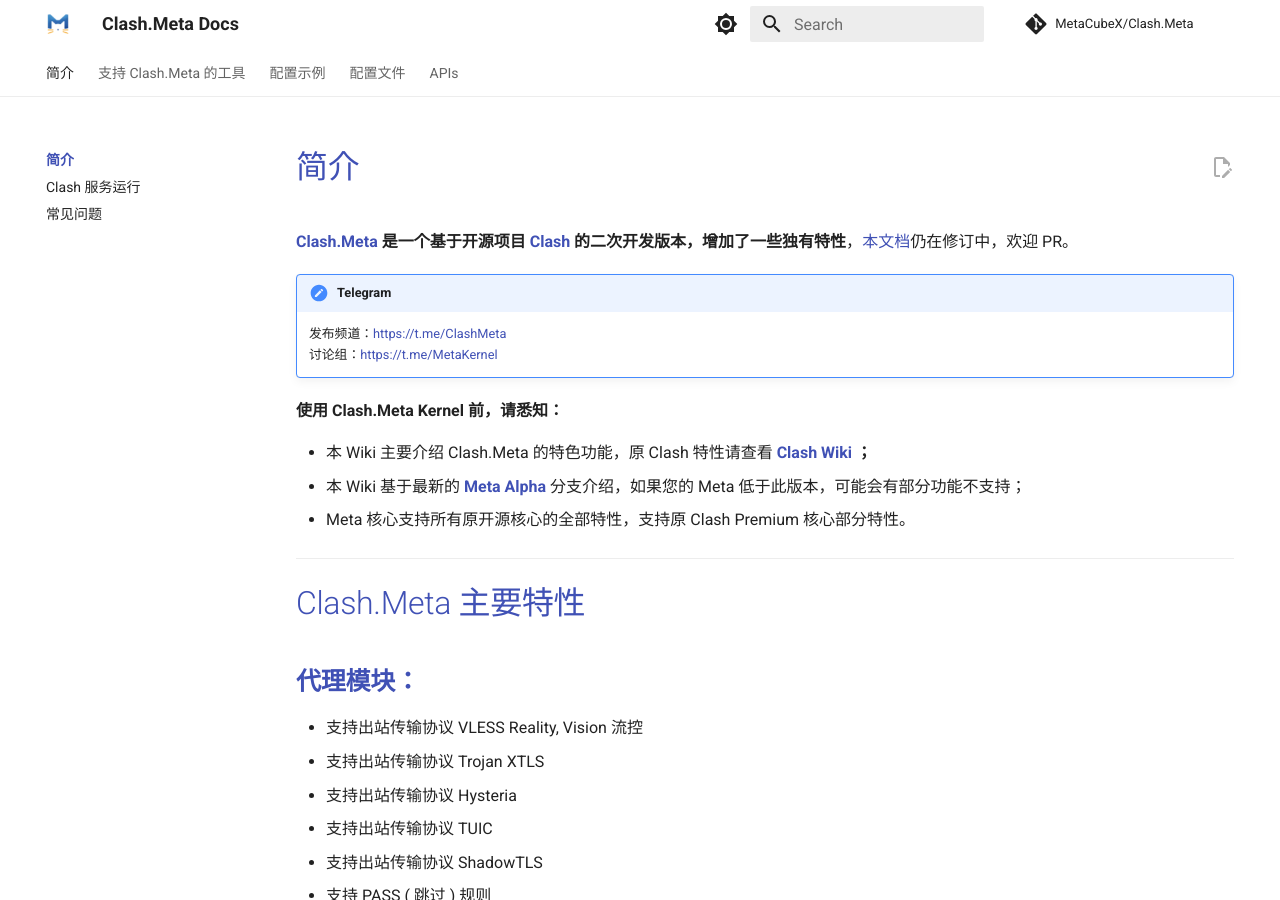
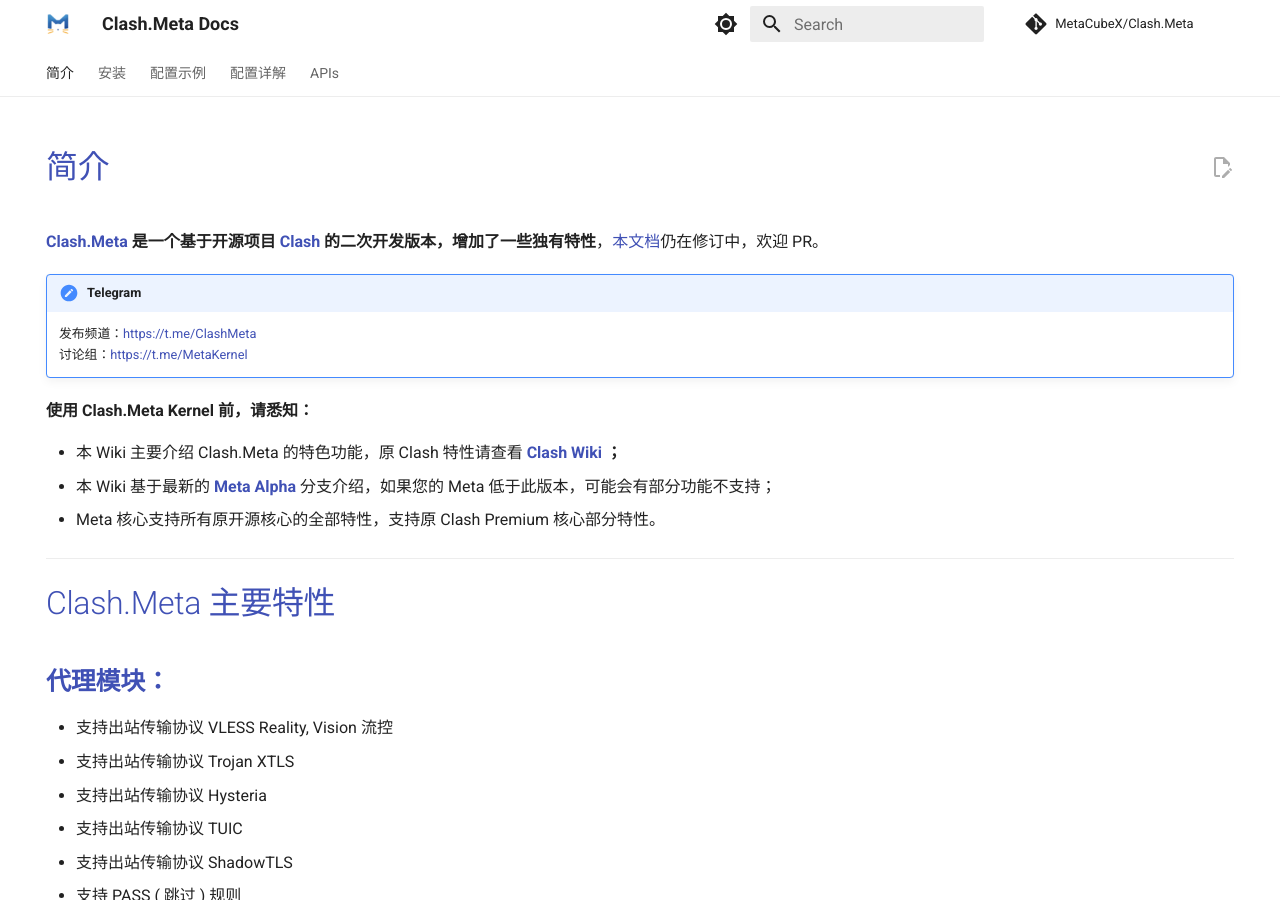
Before and after one commit to MetaCubeX/Meta-Docs, an MkDocs documentation site: the page built from docs/index.md, in a window 1280 px wide and 900 px high. Built offline with MkDocs 1.6.1 and Material for MkDocs 9.7.7, drawn with Linux system fonts in a browser that asks for light colours; comment, search, counter and statistics services are not loaded.

Commit message:
fix modify  time

```diff
--- a/docs/index.md
+++ b/docs/index.md
@@ -1,6 +1,6 @@
 ---
 hide:
-  # - navigation
+  - navigation
   - toc
 ---
 # 简介
--- a/mkdocs.yml
+++ b/mkdocs.yml
@@ -17,7 +17,8 @@ extra:
 plugins:
   - search
   - awesome-pages
-  - git-revision-date
+  - git-revision-date-localized:
+      locale: zh
 theme:
   name: material
   logo: assets/logo.webp
@@ -57,14 +58,12 @@ theme:
 markdown_extensions:
   - pymdownx.highlight:
       anchor_linenums: true
-  - pymdownx.superfences
   - toc:
       permalink: true
       toc_depth: 3
       anchorlink: true
   - admonition
   - pymdownx.details
-  - pymdownx.superfences
   - pymdownx.critic
   - pymdownx.caret
   - pymdownx.keys
@@ -79,11 +78,13 @@ markdown_extensions:
 nav:
   - 简介:
     - index.md
+  - 安装:
+    - startup/index.md
     - startup/service/index.md
+    - startup/client/index.md
     - startup/faq/index.md
-  - 支持 Clash.Meta 的工具: client/index.md
   - 配置示例: example/index.md
-  - 配置文件:
+  - 配置详解:
     - config/index.md
     - 全局配置: config/general.md
     - DNS配置:
--- a/requirements.txt
+++ b/requirements.txt
@@ -1,2 +1,4 @@
 mkdocs-material
-mkdocs-git-revision-date-localized-plugin==1.2.0
+mkdocs-git-revision-date-localized-plugin
+mkdocs-toc-sidebar-plugin
+mkdocs-awesome-pages-plugin
```
Also changed, not shown: docs/startup/client/index.md (renamed from docs/client/index.md, +2 -2 lines), docs/startup/index.md (added, +13 -0 lines), 1 other file.
